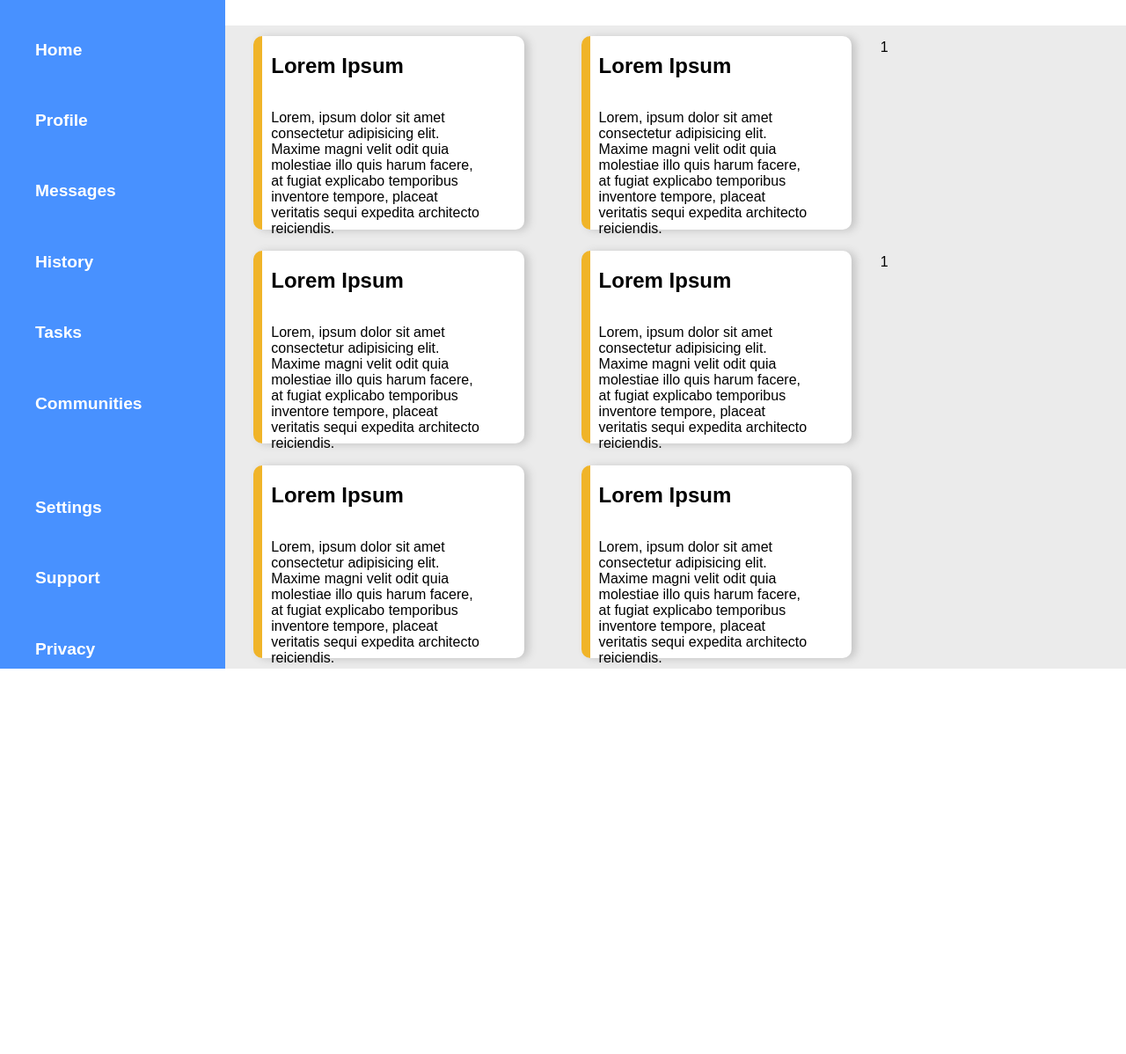
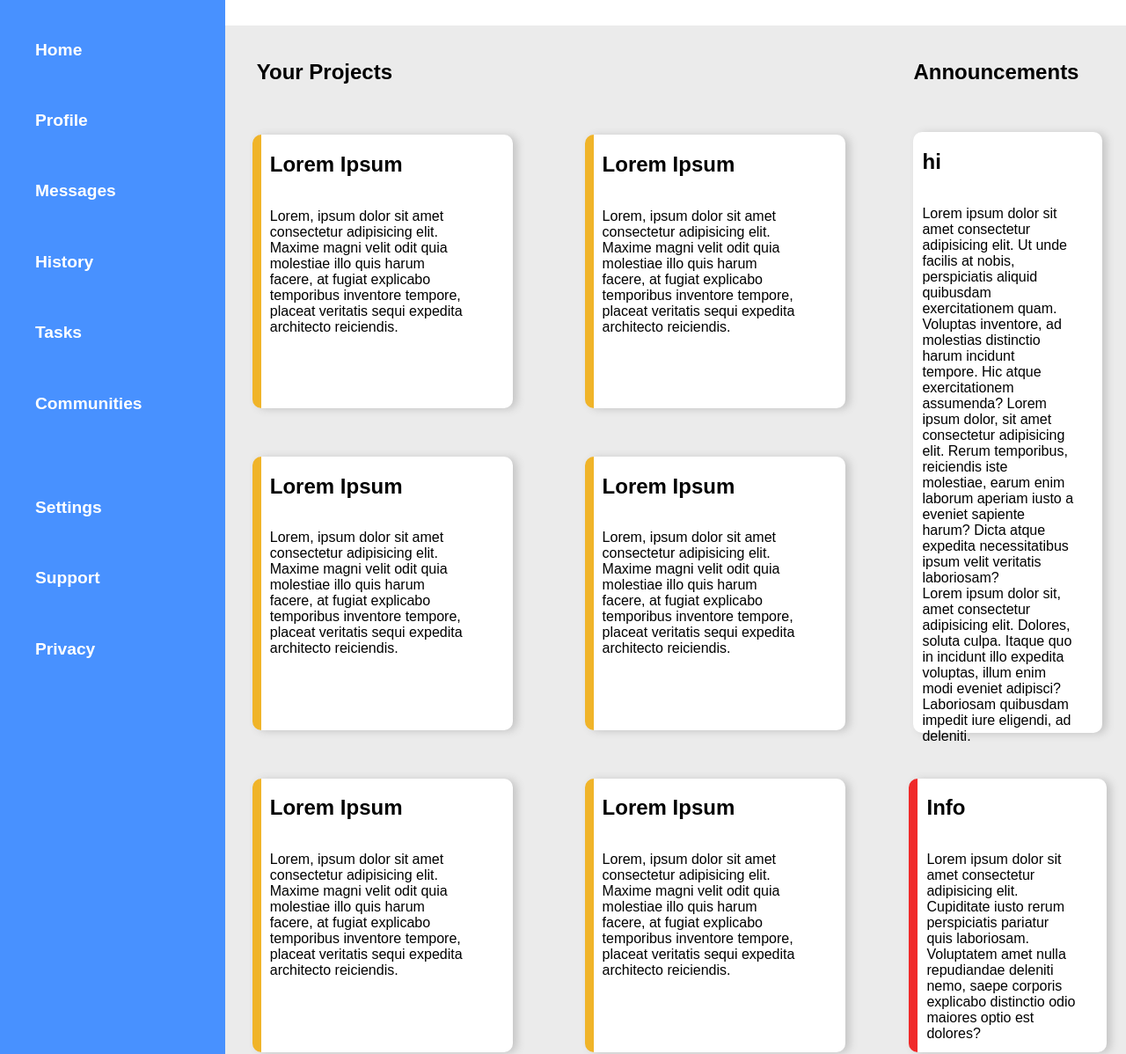
Before and after one commit to Schnitzel541/odin-admin-dashboard, a plain HTML site: page index.html in a window 1280 px wide. Shown: the part 142-1340 px from the top of the page at 88% size. Before the commit the page ends 902 px from the top, so only its background shows below. Drawn offline with Linux system fonts and the light colour scheme.

Commit message:
Add cards and further styling

```diff
--- a/index.html
+++ b/index.html
@@ -51,6 +51,9 @@
       <button class="button-share">Share</button>
     </div>
     <div class="main-grid-container">
+      <h2 class="cards-group-title">Your Projects</h2>
+      <p></p>
+      <h2 class="cards-group-title">Announcements</h2>
       <div class="card">
         <h2>Lorem Ipsum</h2>
         <p>
@@ -69,7 +72,10 @@
           architecto reiciendis.
         </p>
       </div>
-      <p>1</p>
+      <div class="announcements-card">
+        <h2>hi</h2>
+        <p>Lorem ipsum dolor sit amet consectetur adipisicing elit. Ut unde facilis at nobis, perspiciatis aliquid quibusdam exercitationem quam. Voluptas inventore, ad molestias distinctio harum incidunt tempore. Hic atque exercitationem assumenda? Lorem ipsum dolor, sit amet consectetur adipisicing elit. Rerum temporibus, reiciendis iste molestiae, earum enim laborum aperiam iusto a eveniet sapiente harum? Dicta atque expedita necessitatibus ipsum velit veritatis laboriosam? <br> Lorem ipsum dolor sit, amet consectetur adipisicing elit. Dolores, soluta culpa. Itaque quo in incidunt illo expedita voluptas, illum enim modi eveniet adipisci? Laboriosam quibusdam impedit iure eligendi, ad deleniti.</p>
+      </div>
       <div class="card">
         <h2>Lorem Ipsum</h2>
         <p>
@@ -88,7 +94,6 @@
           architecto reiciendis.
         </p>
       </div>
-      <p>1</p>
       <div class="card">
         <h2>Lorem Ipsum</h2>
         <p>
@@ -107,6 +112,10 @@
           architecto reiciendis.
         </p>
       </div>
+      <div class="bottom-card">
+        <h2>Info</h2>
+        <p>Lorem ipsum dolor sit amet consectetur adipisicing elit. Cupiditate iusto rerum perspiciatis pariatur quis laboriosam. Voluptatem amet nulla repudiandae deleniti nemo, saepe corporis explicabo distinctio odio maiores optio est dolores?</p>
+      </div>
     </div>
   </body>
 </html>
--- a/style.css
+++ b/style.css
@@ -105,10 +105,11 @@ button:active {
 .main-grid-container {
     display: grid;
     grid-template-columns: 2fr 2fr 1.5fr;
-    grid-template-rows: 1fr 1fr 1fr;
+    grid-template-rows: 1fr 4fr 4fr 4fr 1fr;
     background-color: rgb(235, 235, 235);
     grid-column: 2;
     grid-row: 2;
+    gap: 20px;
 }
 
 .card {
@@ -128,3 +129,47 @@ button:active {
     margin-left: 10px;
     max-width: 80%;
 }
+
+.cards-group-title {
+    margin-left: 10%;
+    align-self: end;
+}
+
+.announcements-card {
+    grid-column: 3;
+    grid-row: 2 / 4;
+    display: flex;
+    flex-direction: column;
+    justify-content: flex-start;
+    width: 80%;
+    height: 96%;
+    box-shadow: 5px 1px 10px rgb(197, 197, 197);
+    border-radius: 10px;
+    background-color: rgb(255, 255, 255);
+    justify-self: center;
+    align-self: center;
+}
+
+.announcements-card > h2, .announcements-card > p {
+    margin-left: 10px;
+    max-width: 80%;
+}
+
+.bottom-card {
+    display: flex;
+    flex-direction: column;
+    justify-content: flex-start;
+    width: 80%;
+    height: 90%;
+    box-shadow: 5px 1px 10px rgb(197, 197, 197);
+    border-radius: 10px;
+    border-left: solid 10px rgb(240, 41, 41);
+    background-color: rgb(255, 255, 255);
+    justify-self: center;
+    align-self: center;
+}
+
+.bottom-card > h2, .bottom-card > p {
+    margin-left: 10px;
+    max-width: 80%;
+}
```
